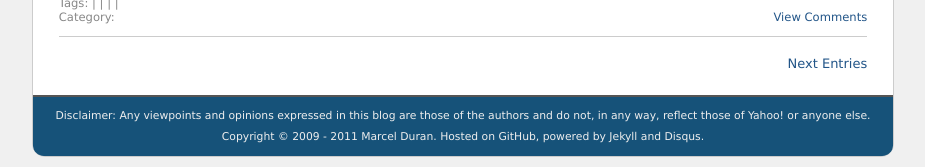
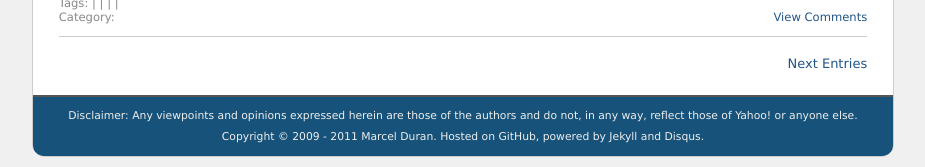
Before and after one commit to marcelduran/javascriptrules.com, a Jekyll site: the page built from index.html, in a window 1280 px wide. Shown: the part 1323-1490 px from the top of the page, without its empty margins (177-1102 px from the left). Built offline with Jekyll 4.4.1, drawn with Linux system fonts in a browser that asks for light colours; the list of posts is cut into pages by our own code; comment, search, counter and statistics services are not loaded.

Commit message:
fancy disclaimer

```diff
--- a/_layouts/default.html
+++ b/_layouts/default.html
@@ -27,7 +27,7 @@
             </div>
 
             <div class="ft">
-                <p>Disclaimer: Any viewpoints and opinions expressed in this blog are those of the authors and do not, in any way, reflect those of Yahoo! or anyone else.</p>
+                <p>Disclaimer: Any viewpoints and opinions expressed herein are those of the authors and do not, in any way, reflect those of Yahoo! or anyone else.</p>
                 <p class="copyright">Copyright &copy; 2009 - 2011 Marcel Duran. Hosted on GitHub, powered by Jekyll and Disqus.</p>
             </div>
 
```
